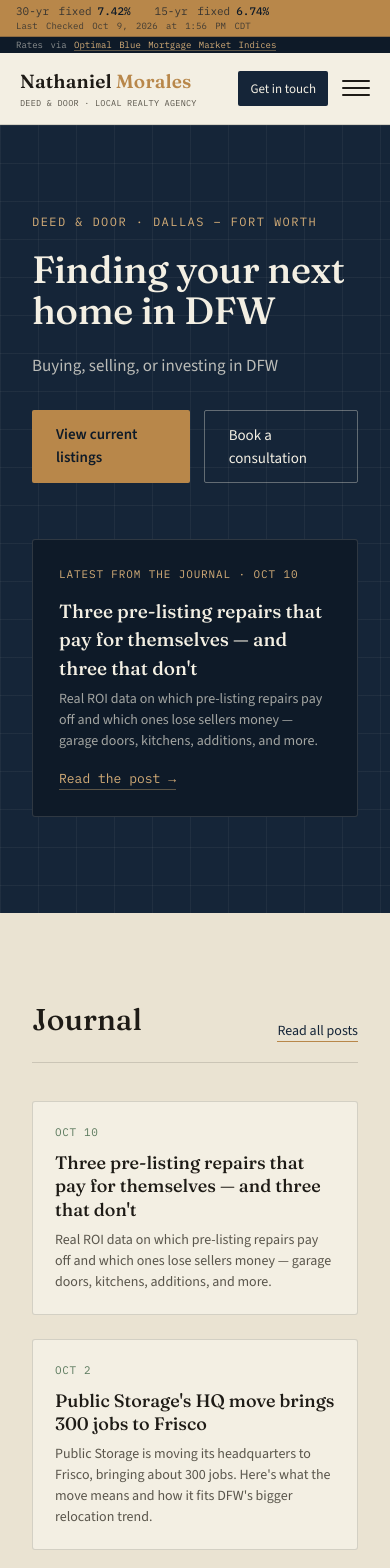
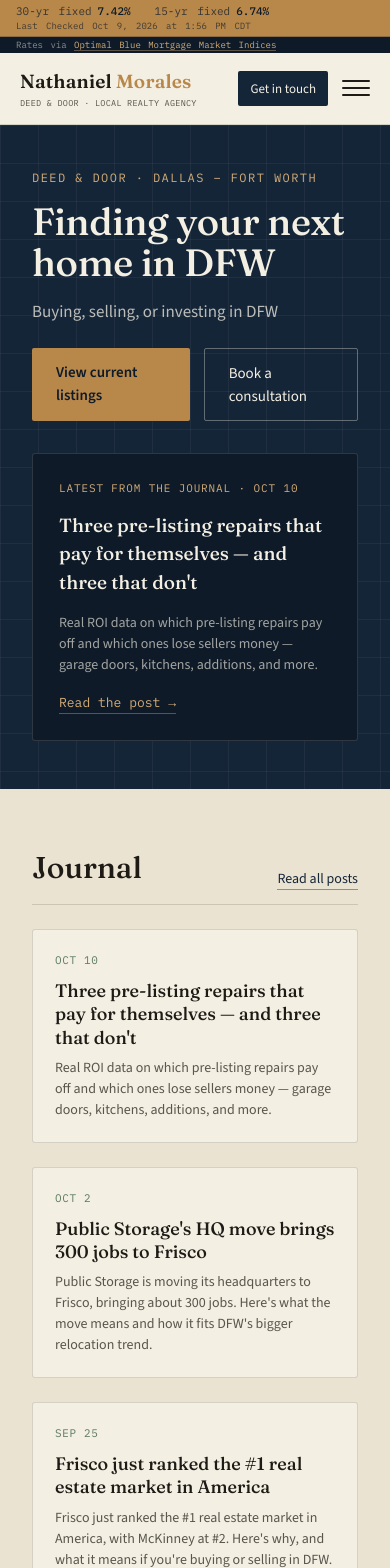
Before and after one commit to nathanielmorales7/deedanddoor, a Jekyll site: the page index.html, which Jekyll copies as it is, in a window 390 px wide. Shown: the top 1568 px of the page. Built offline with Jekyll 4.4.1, drawn with Linux system fonts in a browser that asks for light colours.

Commit message:
Tighten homepage spacing on mobile
Co-Authored-By: Claude Opus 5.5 <noreply@anthropic.com>
Claude-Session: https://claude.ai/code/session_01F31ZcZYpY7hmcT2Ac86y7u

```diff
--- a/index.html
+++ b/index.html
@@ -15,7 +15,7 @@
 <meta name="description" content="Deed & Door — Nathaniel Morales, Realtor® with Local Realty Agency, serving Dallas–Fort Worth buyers, sellers, and investors.">
 <link rel="preconnect" href="https://fonts.googleapis.com">
 <link href="https://fonts.googleapis.com/css2?family=Fraunces:opsz,wght@9..144,400;9..144,500;9..144,600&family=Source+Sans+3:wght@400;500;600&family=IBM+Plex+Mono:wght@400;500&display=swap" rel="stylesheet">
-<link rel="stylesheet" href="style.css?v=20261011d">
+<link rel="stylesheet" href="style.css?v=20261011e">
 <script type="application/ld+json">
 {
   "@context": "https://schema.org",
--- a/style.css
+++ b/style.css
@@ -281,3 +281,14 @@ footer .footer-links a:hover{border-bottom-color:var(--brass-light);}
   .nav-actions{gap:14px;}
   .navcta{font-size:13px;padding:8px 12px;white-space:nowrap;}
 }
+
+/* Tighter homepage spacing on mobile */
+@media (max-width:860px){
+  .hero{padding:44px 0 48px;}
+  .hero .wrap{gap:32px;}
+  .hero .eyebrow{margin-bottom:14px;}
+  .hero p{margin-top:16px;}
+  .hero-ctas{margin-top:24px;}
+  .hero ~ section{padding:48px 0;}
+  .hero ~ section .section-head{margin-bottom:24px;padding-bottom:14px;}
+}
```
